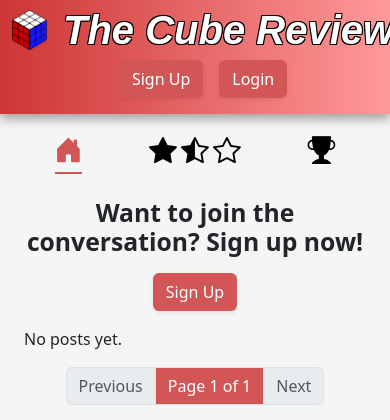
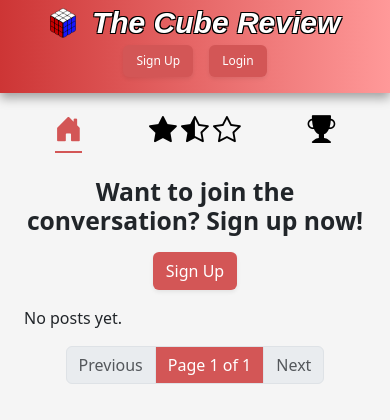
Before and after one commit to arun-dhanjal/the_cube_review, a Django app: page / in a window 390 px wide. Shown: the top 420 px of the page. Run offline with Django 4.2, Linux system fonts and the light colour scheme; data that the repository does not hold is empty.

Commit message:
Adjust header layout for smallest screen sizes

```diff
--- a/static/css/style.css
+++ b/static/css/style.css
@@ -1,10 +1,5 @@
 body {
     background-color: rgb(245, 245, 245);
-}
-
-.cube-logo {
-    height: 40px;
-    width: auto;
 }
 
 .navbar {
@@ -20,6 +15,10 @@ body {
     margin: 0;
 }
 
+.cube-logo {
+    height: 40px;
+    width: auto;
+}
 .navbar-brand i {
     font-size: 40px;
     font-weight: bolder;
@@ -133,6 +132,21 @@ td {
   width: 100%;
 }
 
+/* Media query to ensure header shrinks on small screens to avoid overspill */
+@media (max-width: 576px) {
+  .cube-logo {
+    height: 30px;
+  }
+
+  .navbar-brand i {
+    font-size: 30px;
+  }
+
+  .smaller-font {
+    font-size: 0.75rem;
+  }
+}
+
 /* DELETE THIS BEFORE SUBMISSION!!! */
 .red-border {
     border: 2px solid red;
--- a/templates/base.html
+++ b/templates/base.html
@@ -28,11 +28,11 @@
             <!-- Authentication -->
             <div class="d-flex flex-row align-items-center">
                 {% if user.is_authenticated %}
-                    <span class="mb-3 mb-lg-0 me-lg-3 me-3"><strong>Logged in as {{ user }}</strong></span>
-                    <a class="btn shadow-sm mb-3 mb-lg-0" href="{% url 'account_logout' %}">Logout</a>
+                    <span class="mb-3 mb-lg-0 me-lg-3 me-3 smaller-font"><strong>Logged in as {{ user }}</strong></span>
+                    <a class="btn shadow-sm mb-3 mb-lg-0 smaller-font" href="{% url 'account_logout' %}">Logout</a>
                 {% else %}
-                    <a class="btn shadow-sm mb-3 mb-lg-0 me-3" href="{% url 'account_signup' %}">Sign Up</a>
-                    <a class="btn shadow-sm mb-3 mb-lg-0" href="{% url 'account_login' %}">Login</a>
+                    <a class="btn shadow-sm mb-3 mb-lg-0 me-3 smaller-font" href="{% url 'account_signup' %}">Sign Up</a>
+                    <a class="btn shadow-sm mb-3 mb-lg-0 smaller-font" href="{% url 'account_login' %}">Login</a>
                 {% endif %}
             </div>
 
```
